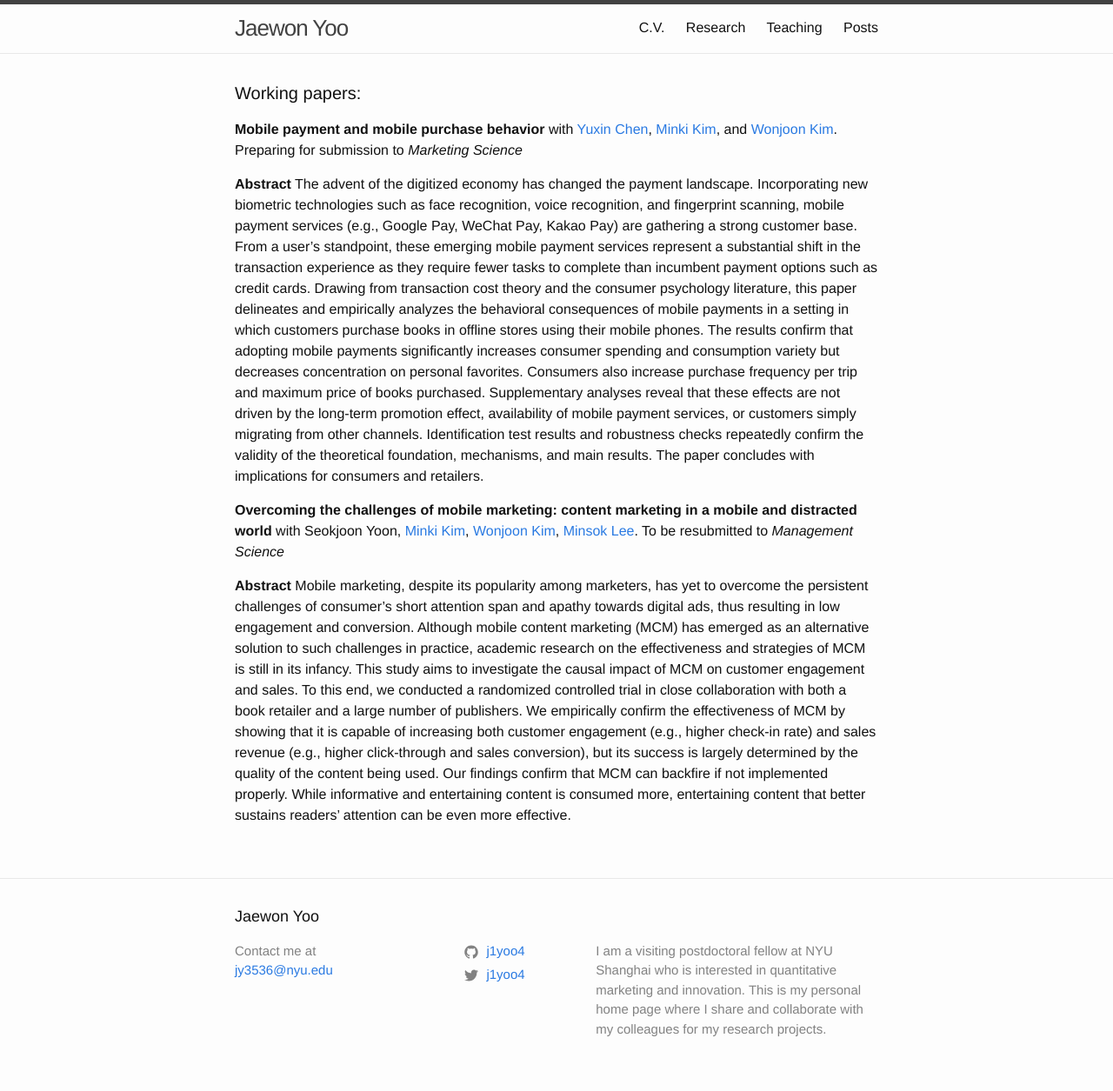
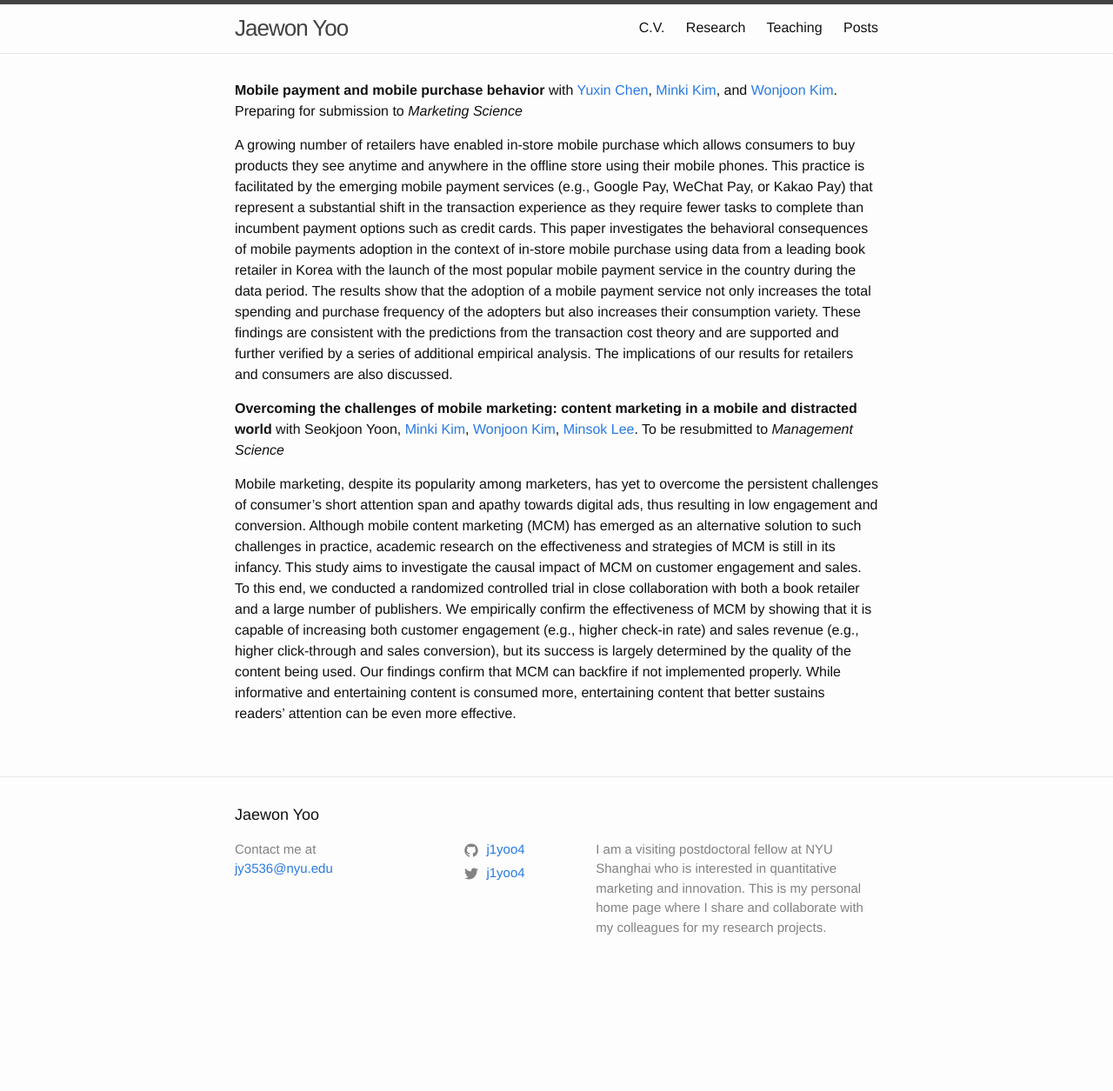
Before and after one commit to j1yoo/j1yoo.github.io, a Jekyll site: the page built from research.markdown, in a window 1280 px wide. Shown: the whole page at 87% size. Built offline with Jekyll 4.4.1, drawn with Linux system fonts in a browser that asks for light colours; after the commit the page ends 1138 px from its top, so only the background shows below that.

Commit message:
Update research.markdown

```diff
--- a/research.markdown
+++ b/research.markdown
@@ -4,21 +4,16 @@ title: Research
 permalink: /JaewonYoo/Research/
 ---
 
-#### Working papers:
-
 __Mobile payment and mobile purchase behavior__ with [Yuxin Chen](https://shanghai.nyu.edu/academics/faculty/directory/yuxin-chen){:target="_blank"}, [Minki Kim](https://www.business.kaist.edu/faculty/pcmingki){:target="_blank"}, and [Wonjoon Kim](http://wjkim.kaist.ac.kr/home){:target="_blank"}. Preparing for submission to _Marketing Science_
 
-__Abstract__ The advent of the digitized economy has changed the payment landscape. Incorporating new biometric technologies such as face recognition, voice recognition, and fingerprint scanning, mobile payment services (e.g., Google Pay, WeChat Pay, Kakao Pay) are gathering a strong customer base. From a user's standpoint, these emerging mobile payment services represent a substantial shift in the transaction experience as they require fewer tasks to complete than incumbent payment options such as credit cards. Drawing from transaction cost theory and the consumer psychology literature, this paper delineates and empirically analyzes the behavioral consequences of mobile payments in a setting in which customers purchase books in offline stores using their mobile phones. The results confirm that adopting mobile payments significantly increases consumer spending and consumption variety but decreases concentration on personal favorites. Consumers also increase purchase frequency per trip and maximum price of books purchased. Supplementary analyses reveal that these effects are not driven by the long-term promotion effect, availability of mobile payment services, or customers simply migrating from other channels. Identification test results and robustness checks repeatedly confirm the validity of the theoretical foundation, mechanisms, and main results. The paper concludes with implications for consumers and retailers.
+A growing number of retailers have enabled in-store mobile purchase which allows consumers to buy products they see anytime and anywhere in the offline store using their mobile phones. This practice is facilitated by the emerging mobile payment services (e.g., Google Pay, WeChat Pay, or Kakao Pay) that represent a substantial shift in the transaction experience as they require fewer tasks to complete than incumbent payment options such as credit cards. This paper investigates the behavioral consequences of mobile payments adoption in the context of in-store mobile purchase using data from a leading book retailer in Korea with the launch of the most popular mobile payment service in the country during the data period. The results show that the adoption of a mobile payment service not only increases the total spending and purchase frequency of the adopters but also increases their consumption variety. These findings are consistent with the predictions from the transaction cost theory and are supported and further verified by a series of additional empirical analysis. The implications of our results for retailers and consumers are also discussed.
 
 __Overcoming the challenges of mobile marketing: content marketing in a mobile and distracted world__ with Seokjoon Yoon, [Minki Kim](https://www.business.kaist.edu/faculty/pcmingki){:target="_blank"}, [Wonjoon Kim](http://wjkim.kaist.ac.kr/home){:target="_blank"}, [Minsok Lee](https://mapss.uchicago.edu/directory/min-sok-lee){:target="_blank"}. To be resubmitted to _Management Science_
 
-__Abstract__  Mobile marketing, despite its popularity among marketers, has yet to overcome the persistent challenges of consumer’s short attention span and apathy towards digital ads, thus resulting in low engagement and conversion. Although mobile content marketing (MCM) has emerged as an alternative solution to such challenges in practice, academic research on the effectiveness and strategies of MCM is still in its infancy. This study aims to investigate the causal impact of MCM on customer engagement and sales. To this end, we conducted a randomized controlled trial in close collaboration with both a book retailer and a large number of publishers. We empirically confirm the effectiveness of MCM by showing that it is capable of increasing both customer engagement (e.g., higher check-in rate) and sales revenue (e.g., higher click-through and sales conversion), but its success is largely determined by the quality of the content being used. Our findings confirm that MCM can backfire if not implemented properly. While informative and entertaining content is consumed more, entertaining content that better sustains readers’ attention can be even more effective.
+Mobile marketing, despite its popularity among marketers, has yet to overcome the persistent challenges of consumer’s short attention span and apathy towards digital ads, thus resulting in low engagement and conversion. Although mobile content marketing (MCM) has emerged as an alternative solution to such challenges in practice, academic research on the effectiveness and strategies of MCM is still in its infancy. This study aims to investigate the causal impact of MCM on customer engagement and sales. To this end, we conducted a randomized controlled trial in close collaboration with both a book retailer and a large number of publishers. We empirically confirm the effectiveness of MCM by showing that it is capable of increasing both customer engagement (e.g., higher check-in rate) and sales revenue (e.g., higher click-through and sales conversion), but its success is largely determined by the quality of the content being used. Our findings confirm that MCM can backfire if not implemented properly. While informative and entertaining content is consumed more, entertaining content that better sustains readers’ attention can be even more effective.
 
-<!---#### Work-in-Progress:
-__The dark side of digitization: the impact of online intermediaries on the Distribution of New Narcotics__ with [Namil Kim](http://namilkim.github.io/){:target="_blank"}, [Yuxin Chen](https://shanghai.nyu.edu/academics/faculty/directory/yuxin-chen){:target="_blank"}, and [Wonjoon Kim](http://wjkim.kaist.ac.kr/home){:target="_blank"} (Data analysis in progress)
-
+<!---
 #### Publication:
-Jaewon Yoo, Hyunsik Park & Wonjoon Kim (2017): Compromise effect and consideration set size in consumer decision-making, _Applied Economics Letters_, DOI: [10.1080/13504851.2017.1340567](http://www.tandfonline.com/doi/abs/10.1080/13504851.2017.1340567){:target="_blank"}
-
-
-##### ORCID ID: [0000-0003-1582-0020](http://orcid.org/0000-0003-1582-0020){:target="_blank"} Researcher ID: [P-6780-2019](https://publons.com/researcher/P-6780-2019/){:target="_blank"}--->
+Jaewon Yoo, Hyunsik Park & Wonjoon Kim (2017): Compromise effect and consideration set size in consumer decision-making, _Applied Economics Letters_, DOI: [10.1080/13504851.2017.1340567](http://www.tandfonline.com/doi/abs/10.1080/13504851.2017.1340567){:target="_blank"} -->
+<!---
+##### ORCID ID: [0000-0003-1582-0020](http://orcid.org/0000-0003-1582-0020){:target="_blank"} Researcher ID: [P-6780-2019](https://publons.com/researcher/P-6780-2019/){:target="_blank"} -->
```
